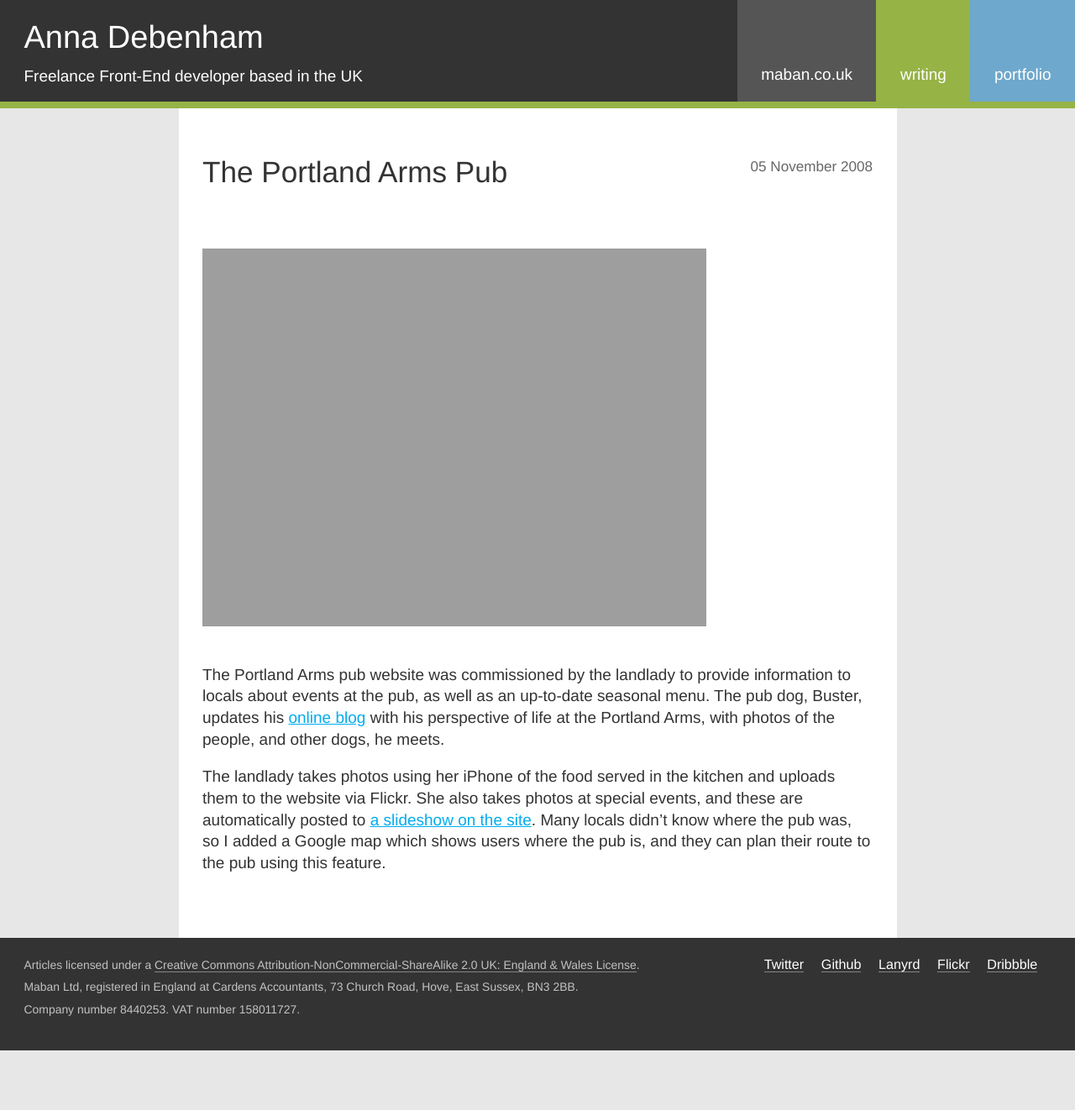
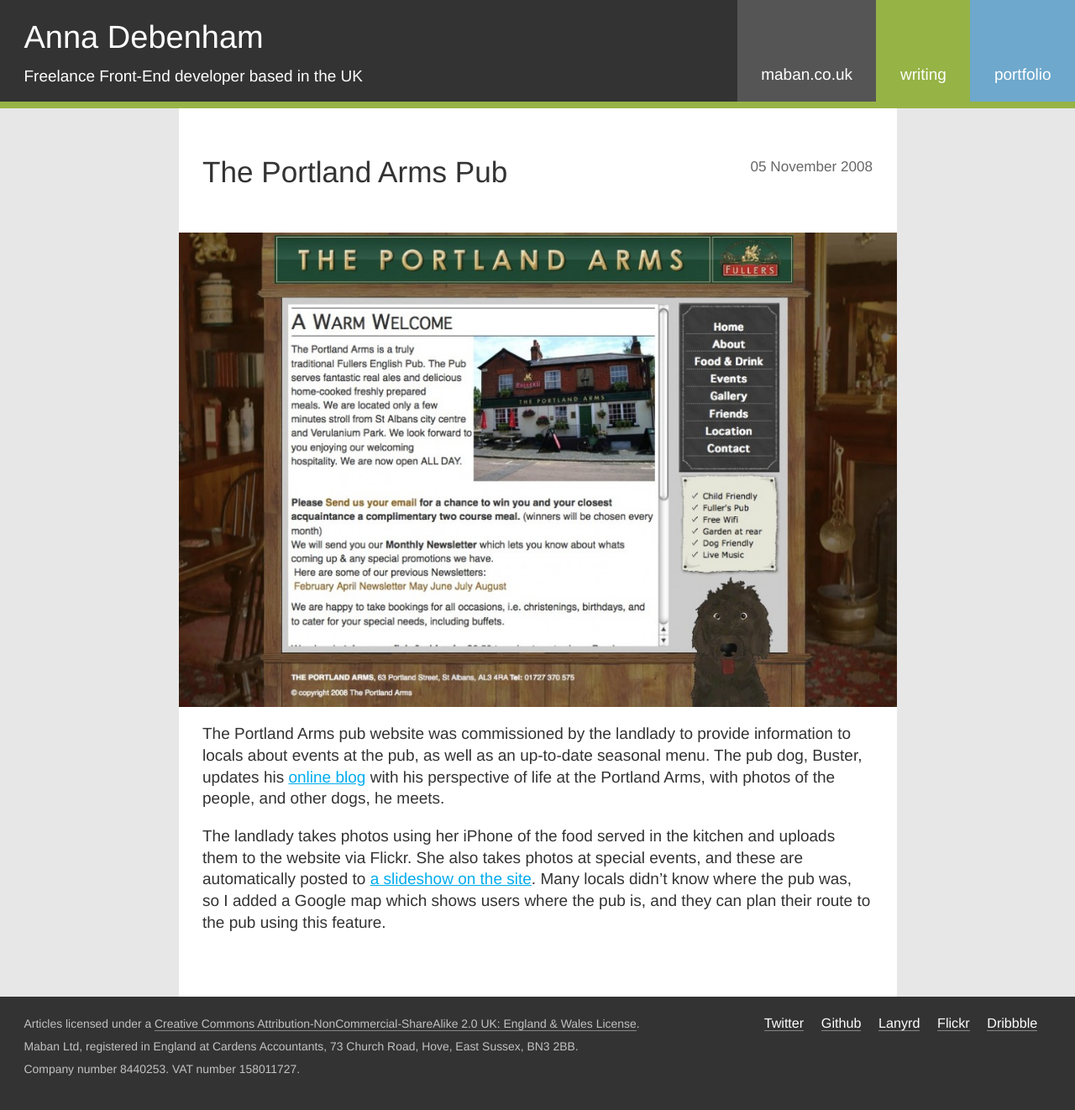
Before and after one commit to maban/maban, a Jekyll site: the page built from _posts/2008-11-05-19.html, in a window 1280 px wide. Shown: the whole page at 84% size. Built offline with Jekyll 4.4.1, drawn with Linux system fonts in a browser that asks for light colours; before the commit the page ends 1251 px from its top, so only the background shows below that.

Commit message:
Clean up post 19

```diff
--- a/_posts/2008-11-05-19.html
+++ b/_posts/2008-11-05-19.html
@@ -3,7 +3,9 @@ layout: post
 title: The Portland Arms Pub
 ---
 
-<p><img src="http://maban.co.uk/image/article/screenshot-portland-arms-02.jpg" alt="The Portland Arms Pub website screenshot" width="600" /></p>
+<div class="full">
+    <img src="/image/screenshot-portland-arms-01.jpg" alt="The Portland Arms Pub website screenshot" />
+</div>
 
 <p>The Portland Arms pub website was commissioned by the landlady to provide information to locals about events at the pub, as well as an up-to-date seasonal menu.  The pub dog, Buster, updates his <a href="http://www.theportlandarmspub.co.uk/blog/bustersblog.html">online blog</a> with his perspective of life at the Portland Arms, with photos of the people, and other dogs, he meets.</p>
 
```
Also changed, not shown: image/screenshot-portland-arms-01.jpg (added).
